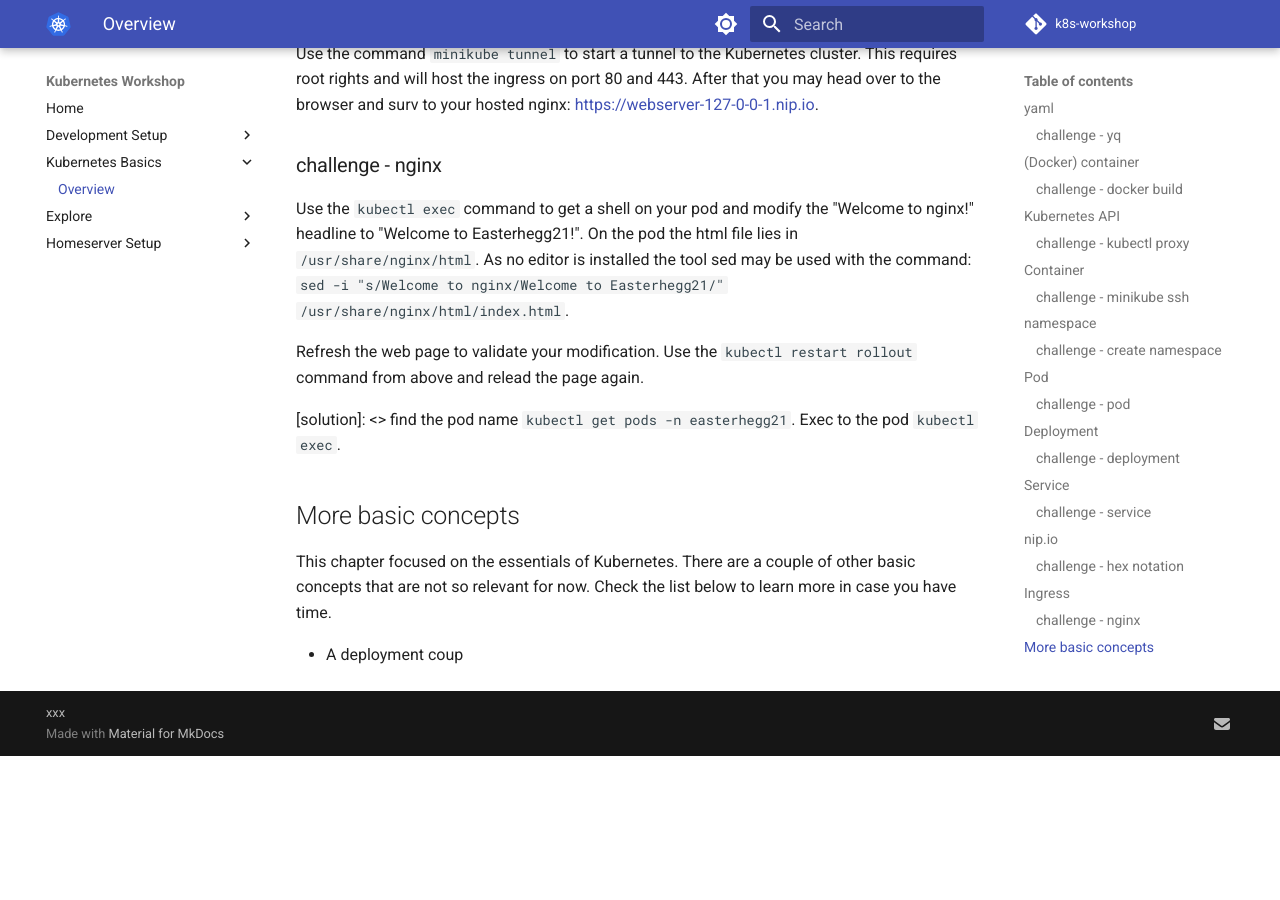
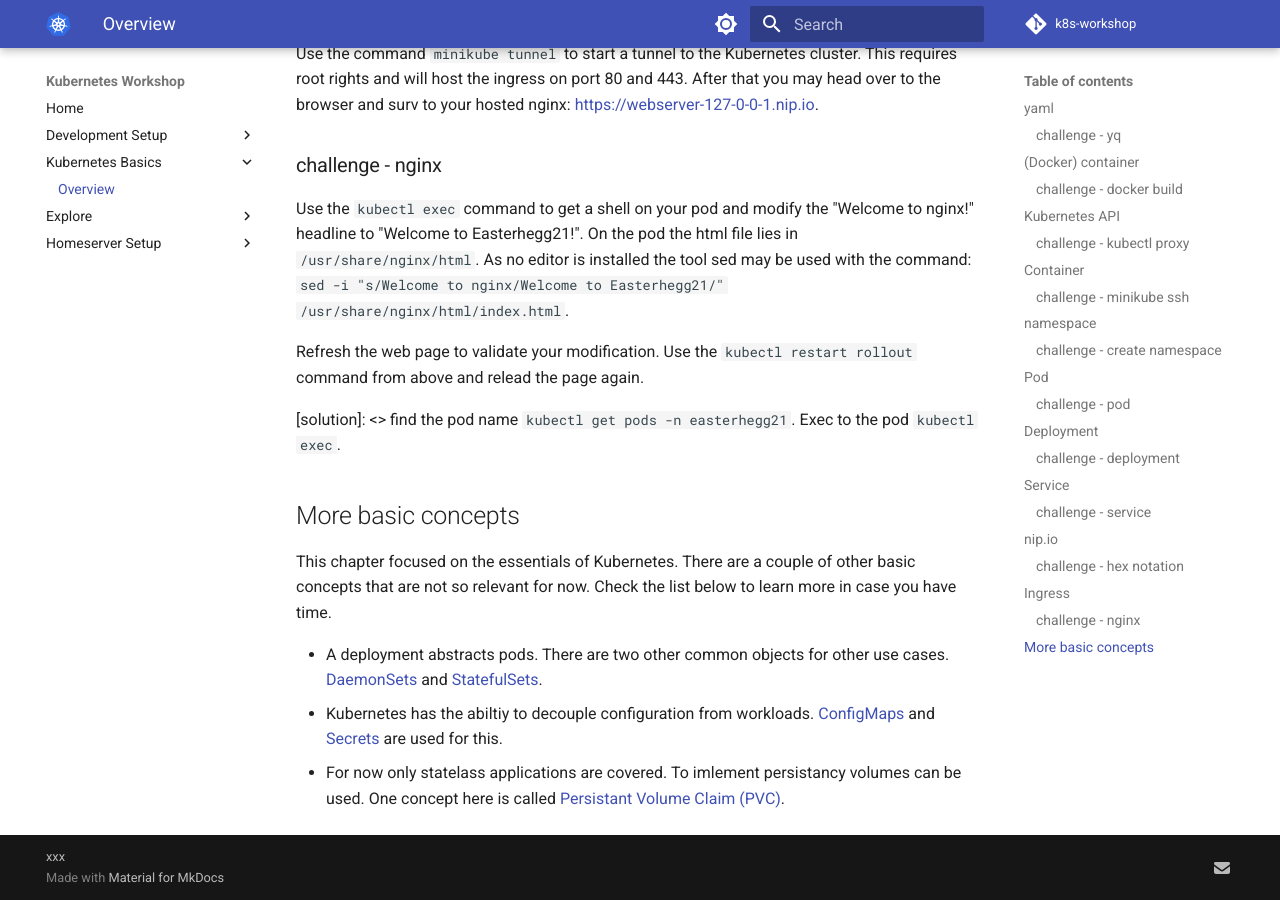
Before and after one commit to iptizer/k8s-workshop, an MkDocs documentation site: the page built from docs/basics/overview.md, in a window 1280 px wide and 900 px high, scrolled down 10303 px. Built offline with MkDocs 1.6.1 and Material for MkDocs 9.7.7, drawn with Linux system fonts in a browser that asks for light colours; comment, search, counter and statistics services are not loaded; before the commit the page ends 11059 px from its top, so only the background shows below that.

Commit message:
Finalizing first state of basic chapter

````diff
--- a/docs/basics/overview.md
+++ b/docs/basics/overview.md
@@ -419,7 +419,7 @@ spec:
               number: 80
 ```
 
-Use the command `minikube tunnel` to start a tunnel to the Kubernetes cluster. This requires root rights and will host the ingress on port 80 and 443. After that you may head over to the browser and surv to your hosted nginx: [https://webserver-127-0-0-1.nip.io](webserver-127-0-0-1.nip.io).
+Use the command `minikube tunnel` to start a tunnel to the Kubernetes cluster. This requires root rights and will host the ingress on port 80 and 443. After that you may head over to the browser and surv to your hosted nginx: [https://webserver-127-0-0-1.nip.io](https://webserver-127-0-0-1.nip.io).
 
 ### challenge - nginx
 
@@ -433,4 +433,6 @@ Refresh the web page to validate your modification. Use the `kubectl restart rol
 
 This chapter focused on the essentials of Kubernetes. There are a couple of other basic concepts that are not so relevant for now. Check the list below to learn more in case you have time.
 
-* A deployment coup
+* A deployment abstracts pods. There are two other common objects for other use cases. [DaemonSets](https://kubernetes.io/docs/concepts/workloads/controllers/daemonset/) and [StatefulSets](https://kubernetes.io/docs/concepts/workloads/controllers/statefulset/).
+* Kubernetes has the abiltiy to decouple configuration from workloads. [ConfigMaps](https://kubernetes.io/docs/concepts/configuration/configmap/) and [Secrets](https://kubernetes.io/docs/concepts/configuration/secret/) are used for this.
+* For now only statelass applications are covered. To imlement persistancy volumes can be used. One concept here is called [Persistant Volume Claim (PVC)](https://kubernetes.io/docs/concepts/storage/persistent-volumes/#reserving-a-persistentvolume).
````
